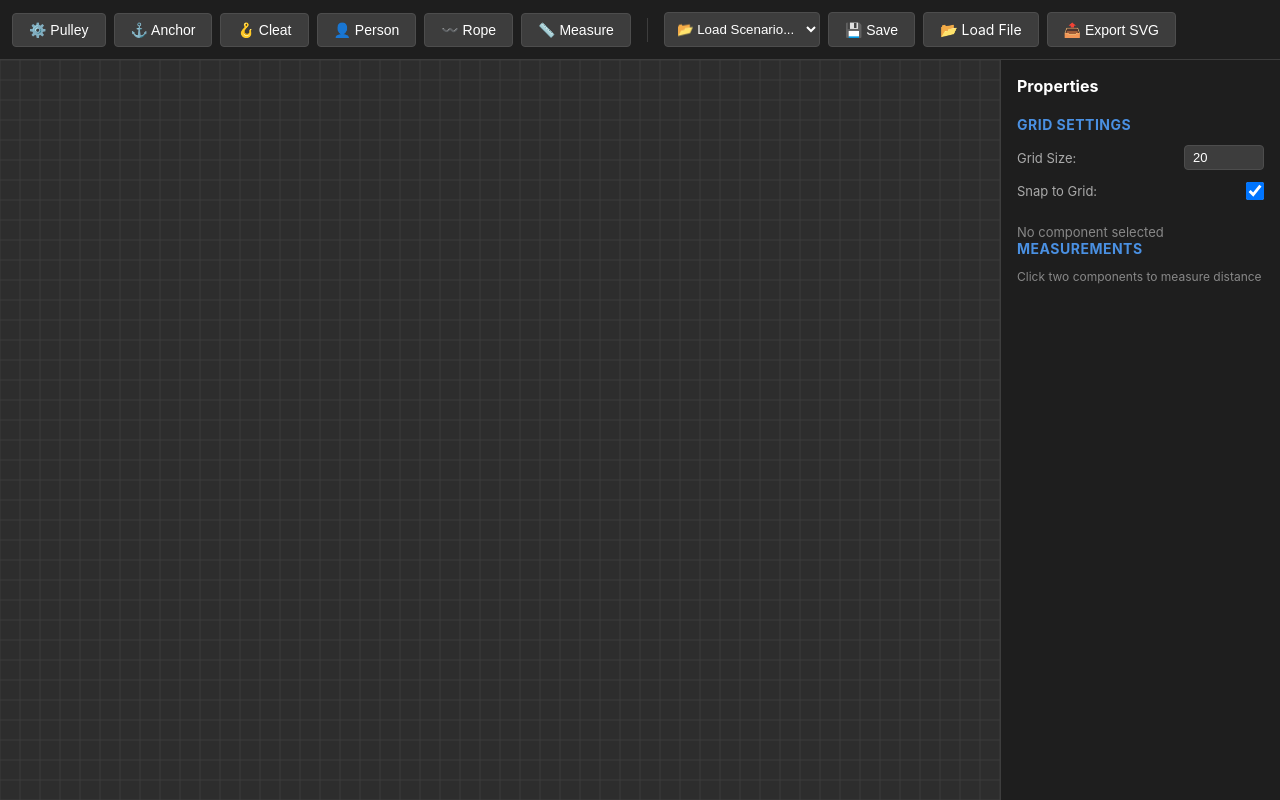
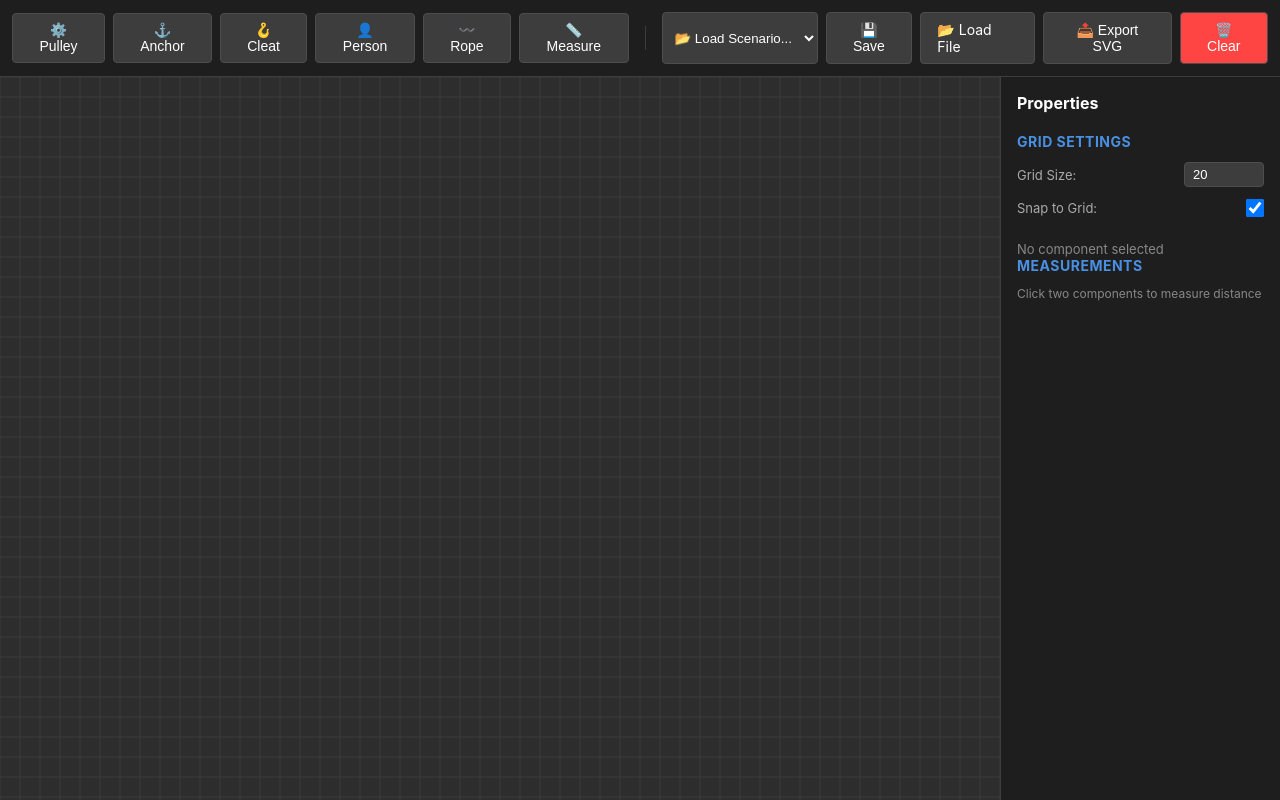
Before and after one commit to dhagan/pulley-deck-sketcher, a React (Vite) app: page / in a window 1280 px wide. Built offline with nearby package versions, Linux system fonts and the light colour scheme.

Commit message:
Add Clear button and improve UI

```diff
--- a/src/App.tsx
+++ b/src/App.tsx
@@ -177,6 +177,21 @@ const App: React.FC = () => {
         exportMechanicalDrawing(system);
     };
 
+    const handleClear = () => {
+        if (window.confirm('Clear all components? This cannot be undone.')) {
+            setSystem({
+                components: [],
+                selectedId: null,
+                gridSize: 20,
+                snapToGrid: true,
+            });
+            setToolMode('select');
+            setRopeStart(null);
+            setMeasurementStart(null);
+            setMeasurementEnd(null);
+        }
+    };
+
     return (
         <div className="app">
             <Toolbar
@@ -190,6 +205,7 @@ const App: React.FC = () => {
                 onLoad={handleLoad}
                 onLoadScenario={handleLoadScenario}
                 onExportSVG={handleExport}
+                onClear={handleClear}
                 toolMode={toolMode}
                 ropeStart={ropeStart}
             />
--- a/src/components/Toolbar.tsx
+++ b/src/components/Toolbar.tsx
@@ -13,6 +13,7 @@ interface ToolbarProps {
     onLoad: (e: React.ChangeEvent<HTMLInputElement>) => void;
     onLoadScenario: (system: SystemState) => void;
     onExportSVG: () => void;
+    onClear: () => void;
     toolMode: 'select' | 'rope' | 'measure';
     ropeStart: string | null;
 }
@@ -28,6 +29,7 @@ const Toolbar: React.FC<ToolbarProps> = ({
     onLoad,
     onLoadScenario,
     onExportSVG,
+    onClear,
     toolMode,
     ropeStart,
 }) => {
@@ -92,6 +94,14 @@ const Toolbar: React.FC<ToolbarProps> = ({
                     />
                 </label>
                 <button className="toolbar-button" onClick={onExportSVG} title="Export as SVG">📤 Export SVG</button>
+                <button
+                    className="toolbar-button"
+                    onClick={onClear}
+                    title="Clear All Components"
+                    style={{ background: '#ff4444', color: '#fff' }}
+                >
+                    🗑️ Clear
+                </button>
             </div>
         </div>
     );
```
